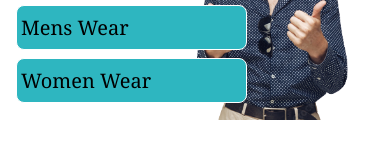
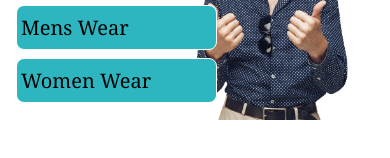
Before and after one commit to Sohail2128/E-commerce-Website, a plain HTML site: page index.html in a window 390 px wide. Shown: the part 432-590 px from the top of the page. Drawn offline with Linux system fonts and the light colour scheme.

Commit message:
Update style.css

```diff
--- a/style.css
+++ b/style.css
@@ -326,7 +326,7 @@ header input{
     .btn{
         display: block;
         padding: 8px 4px;
-        margin-right: 100px;
+        margin-right: 130px;
         font-size: 20px;
 /*         text-align: center; */
         color: black;
```
